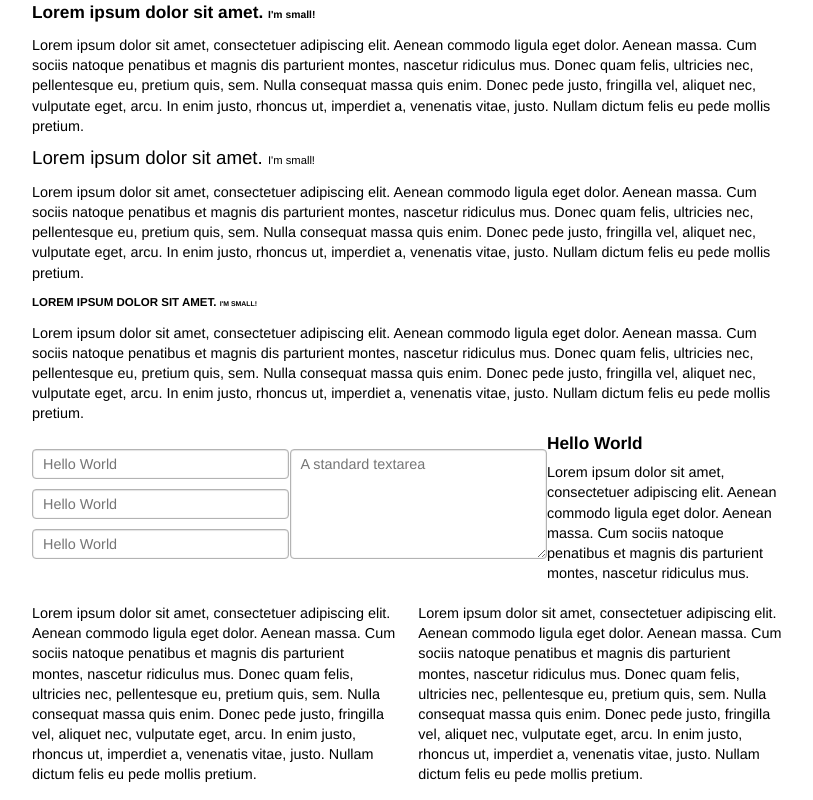
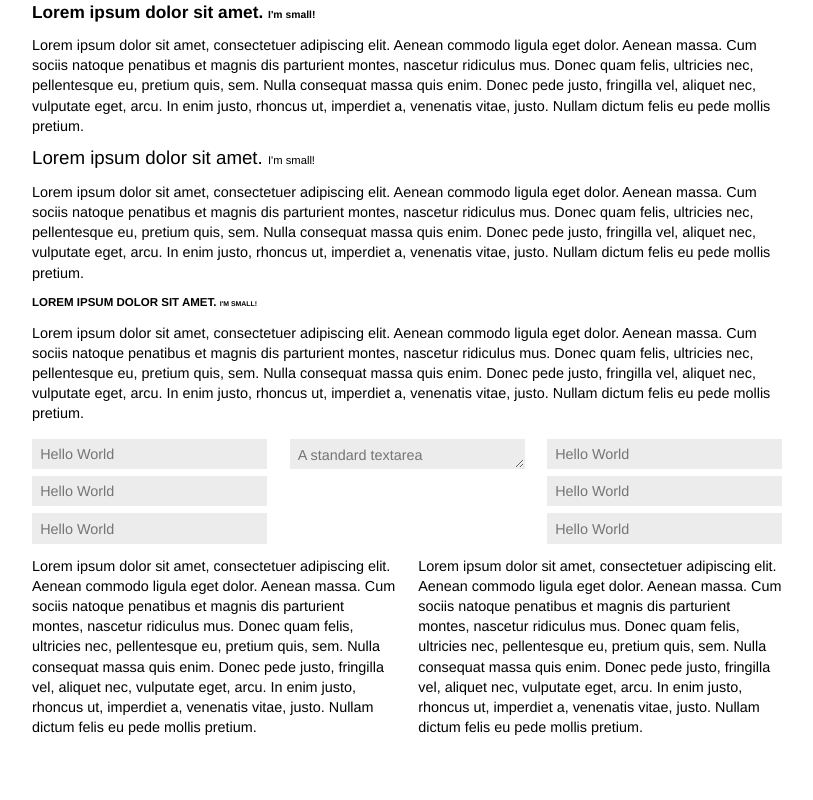
Before and after one commit to daniel-love/Loft, a plain HTML site: page loft.html in a window 1280 px wide. Shown: the part 2560-3360 px from the top of the page, without its empty margins (233-1046 px from the left). After the commit the page ends 3312 px from the top, so only its background shows below. Drawn offline with Linux system fonts and the light colour scheme.

Commit message:
Added basic form functions.

```diff
--- a/loft.html
+++ b/loft.html
@@ -19,15 +19,6 @@
 	<body>
 
 		<div class="dev_wrap">
-
-			<!--<ol class="bolder">
-				<li><span>Lorem ipsum dolor sit amet, consectetuer adipiscing elit.</span></li>
-				<li><span>Aliquam tincidunt mauris eu risus.</span></li>
-				<li><span>Lorem ipsum dolor sit amet, consectetuer adipiscing elit.</span></li>
-				<li><span>Aliquam tincidunt mauris eu risus.</span></li>
-				<li><span>Lorem ipsum dolor sit amet, consectetuer adipiscing elit.</span></li>
-				<li><span>Aliquam tincidunt mauris eu risus.</span></li>
-			</ol>-->
 
 			<p>Lorem ipsum dolor sit amet, consectetuer adipiscing elit. Aenean commodo ligula eget dolor. Aenean massa. Cum sociis natoque penatibus et magnis dis parturient montes, nascetur ridiculus mus. Donec quam felis, ultricies nec, pellentesque eu, pretium quis, sem. Nulla consequat massa quis enim. Donec pede justo, fringilla vel, aliquet nec, vulputate eget, arcu. In enim justo, rhoncus ut, imperdiet a, venenatis vitae, justo. Nullam dictum felis eu pede mollis pretium.</p>
 
@@ -142,18 +133,25 @@
 
 			<div class="row">
 				<div class="col four">
-					<input class="fullwidth" type="text" placeholder="Hello World" />
-					<input class="fullwidth" type="text" placeholder="Hello World" />
-					<input class="fullwidth" type="text" placeholder="Hello World" />
+					<form>
+						<input class="fullwidth" type="text" placeholder="Hello World" />
+						<input class="fullwidth" type="text" placeholder="Hello World" />
+						<input class="fullwidth" type="text" placeholder="Hello World" />
+					</form>
 				</div>
 
 				<div class="col four">
-					<textarea class="fullwidth" placeholder="A standard textarea" rows="6"></textarea>
+					<form>
+						<textarea class="fullwidth" placeholder="A standard textarea" rows="6"></textarea>
+					</form>
 				</div>
 
 				<div class="col four">
-					<h4>Hello World</h4>
-					<p>Lorem ipsum dolor sit amet, consectetuer adipiscing elit. Aenean commodo ligula eget dolor. Aenean massa. Cum sociis natoque penatibus et magnis dis parturient montes, nascetur ridiculus mus.</p>
+					<form>
+						<input class="fullwidth" type="text" placeholder="Hello World" />
+						<input class="fullwidth" type="text" placeholder="Hello World" />
+						<input class="fullwidth" type="text" placeholder="Hello World" />
+					</form>
 				</div>
 			</div>
 
--- a/s.css
+++ b/s.css
@@ -3,6 +3,7 @@
 	https://github.com/daniel-love/Loft
 	License: The MIT License (MIT)
 	Version: idk
+	Status: Development
 */
 
 @import url('./r.css'); /* Eric Meyers Reset CSS - http://meyerweb.com/eric/tools/css/reset/)
@@ -279,49 +280,54 @@ dl dd {
 }
 
 /*
-	Form
+	Forms
 */
+
+/* I gave up all hope here */
+
+form {
+	display: block;
+	width: 100%;
+	overflow: none;
+	box-sizing: border-box;
+	vertical-align: middle;
+}
 
 input,
 input[type="text"],
 input[type="password"],
 textarea {
 	display: block;
-	margin: 10px 0;
-	padding: 6px 10px;
+	margin: 0 0 .5em 0;
+	padding: .5em;
+	width: 100%;
+	height: 2.1em;
 	outline: none;
+	-webkit-box-sizing: border-box;
+	   -moz-box-sizing: border-box;
+			box-sizing: border-box;
+	-webkit-transition: .1s linear;
+	   -moz-transition: .1s linear;
+	        transition: .1s linear;
+
 	font-family: inherit;
 	font-size: inherit;
 	font-weight: inherit;
 	color: #ABABAB;
-	-webkit-box-shadow: inset 0 .1px 1px .1px #A8A8A8;
-	        box-shadow: inset 0 .1px 1px .1px #A8A8A8;
-	-webkit-border-radius: 4px;
-	   -moz-border-radius: 4px;
-	        border-radius: 4px;
-	-webkit-transition: .1s linear;
-	   -moz-transition: .1s linear;
-	        transition: .1s linear;
-
-	border: solid 1px #B3B3B3;
+	background: #ECECEC;
+	border: solid 1px transparent;
+	border-bottom: solid 1px transparent;
 }
 
 input:hover,
 input[type="text"]:hover,
 input[type="password"]:hover,
 textarea:hover {
-	color: #3D3D3D !important;
-	border-color: #757575;
 }
 
 input:focus,
 input[type="text"]:focus,
 input[type="password"]:focus,
 textarea:focus {
-	color: #3D3D3D !important;
-	border-color: #757575;
+	border-bottom: solid 1px #ABABAB;
 }
-
-.fullwidth {
-	width: 100%;
-}
```
